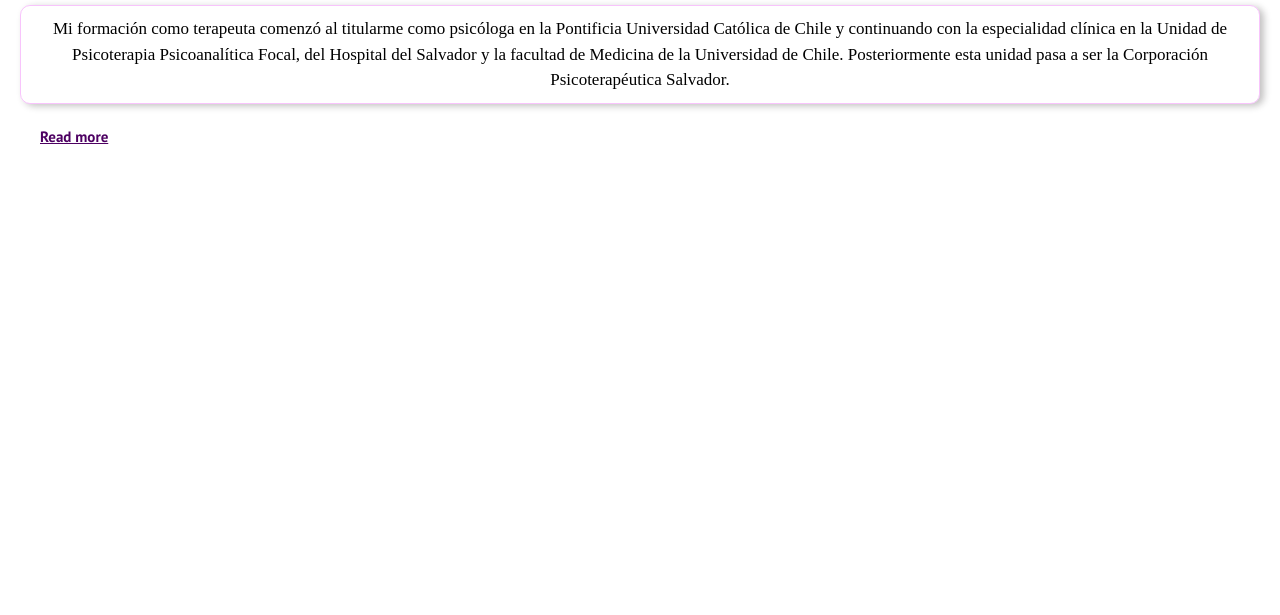
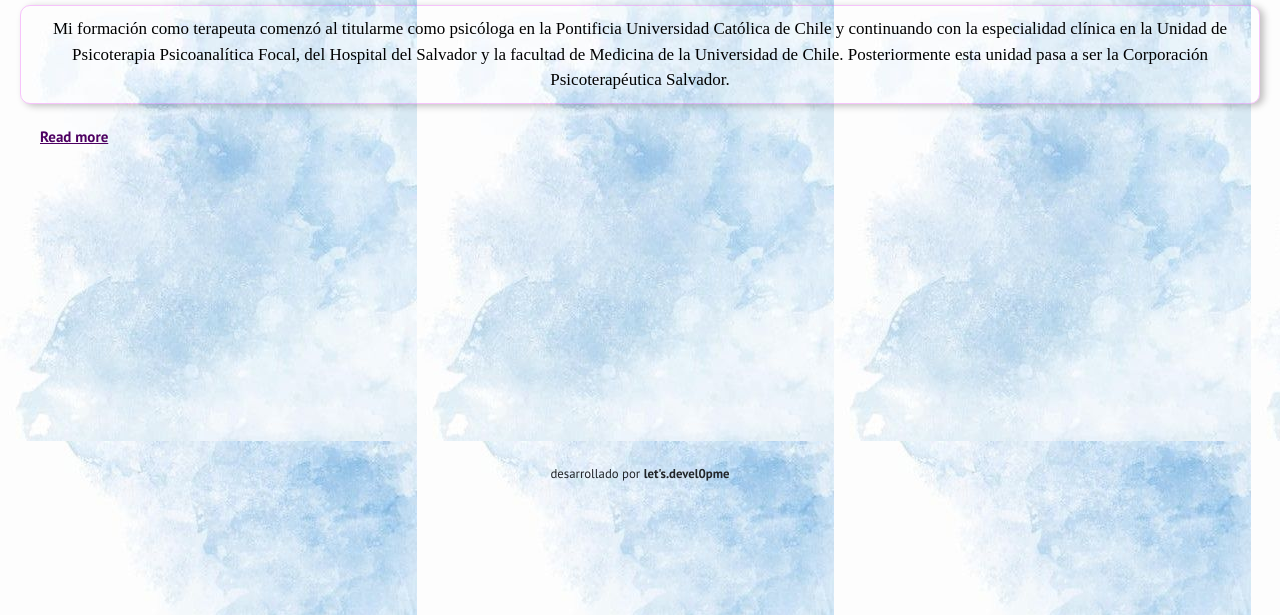
Before and after one commit to GeorgePhD/SoleWeb, a website: page acerca.html in a window 1280 px wide. Shown: the part 185-800 px from the top of the page. Drawn offline with nearby package versions, Linux system fonts and the light colour scheme; a web font is replaced by a local one.

Commit message:
"soleweb updated: footer added"

```diff
--- a/acerca.html
+++ b/acerca.html
@@ -106,7 +106,9 @@
 
 <!-- adding read more 2 end  -->
 
-
+<footer>
+  <p id="dev">desarrollado por <b>let's.devel0pme</b></p>
+</footer>
 
 
 
--- a/main.css
+++ b/main.css
@@ -10,10 +10,15 @@
     scroll-behavior: smooth;
     /* outline: 1px solid red; */
 }
-/* body {
-    background-color: rgb(255, 255, 255);
-    /* height: 0;
-} */
+body {
+    background-image: url(./assets/img/bghome.jpg);
+    /* background-size: cover; */
+    /* background-position: center; */
+    /* background-repeat: no-repeat; */
+
+
+}
+
 /* adding read more start */
 #check {
     display: none;
@@ -385,6 +390,10 @@
     text-align: center;
     margin-bottom: 10%;
 }
+#dev {
+    font-size: .8rem;
+    margin-top: 20%;
+}
 /* .consulta {
     /* background-color:#e5e5e5;
     width: 90%;
```
Also changed, not shown: certificaciones.html (+3 -0 lines), contacto.html (+1 -3 lines), faq.html (+5 -4 lines), investigación.html (+3 -1 lines), newindex.html (+4 -1 lines), participación.html (+3 -1 lines), publicaciones.html (+2 -1 lines), reflexión.html (+3 -0 lines).
